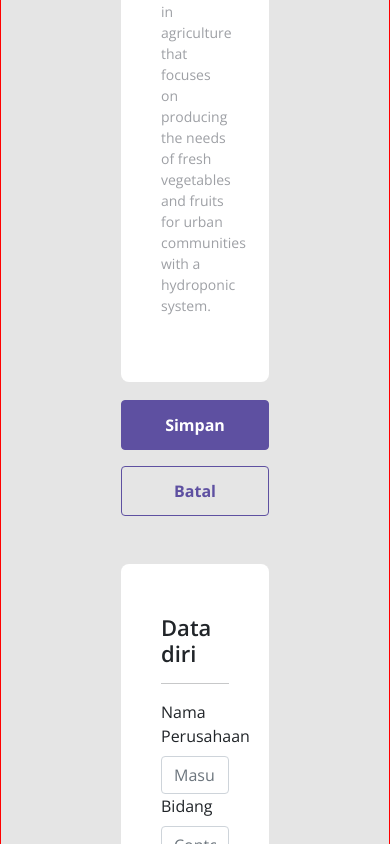
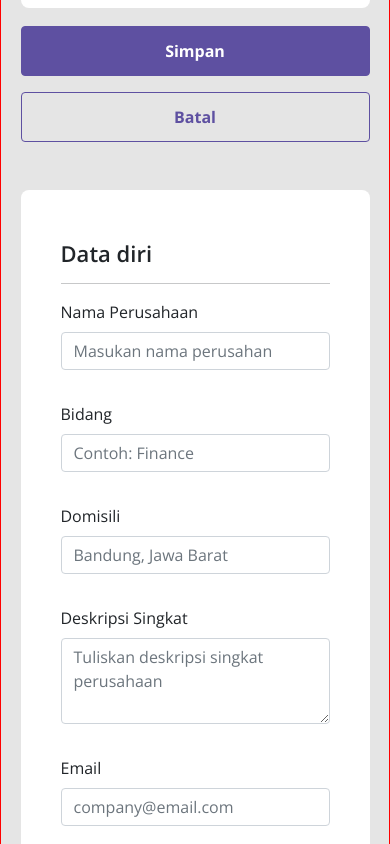
Before and after one commit to twicks95/Frontend-Jobshall-App, a React (Create React App) app: page /recruiter/edit in a window 390 px wide. Shown: the part 644-1488 px from the top of the page. Built offline with nearby package versions, Linux system fonts and the light colour scheme.

Commit message:
Update recruiter edit profile

```diff
--- a/src/pages/main/RecruiterEditProfile/RecruiterEditProfile.js
+++ b/src/pages/main/RecruiterEditProfile/RecruiterEditProfile.js
@@ -3,6 +3,7 @@ import React, { Component } from "react";
 import { Button, Col, Form, Row } from "react-bootstrap";
 import styles from "./RecruiterEditProfile.module.css";
 
+import NavbarComponent from "../../../components/Navbar/Navbar";
 import FooterComponent from "../../../components/Footer/Footer";
 
 import ProfilePicture from "../../../assets/images/394260100b438df48a885f4de8255d6c.jpg";
@@ -34,6 +35,7 @@ class RecruiterEditProfile extends Component {
   render() {
     return (
       <>
+        <NavbarComponent />
         <main className={`${styles.container}`}>
           <Form onSubmit={this.handleSubmit} className={`${styles.editForm}`}>
             <Row md={2} className={`${styles.content}`}>
--- a/src/pages/main/RecruiterEditProfile/RecruiterEditProfile.module.css
+++ b/src/pages/main/RecruiterEditProfile/RecruiterEditProfile.module.css
@@ -96,6 +96,10 @@ input[type="file"] {
   z-index: 99;
 }
 
+.form div {
+  margin-bottom: 32px;
+}
+
 .form h3 {
   font-weight: 600;
   font-size: 22px;
@@ -105,3 +109,9 @@ input[type="file"] {
 .form {
   border-radius: 8px;
 }
+
+@media (max-width: 576px) {
+  .container {
+    padding: 100px 5%;
+  }
+}
```
